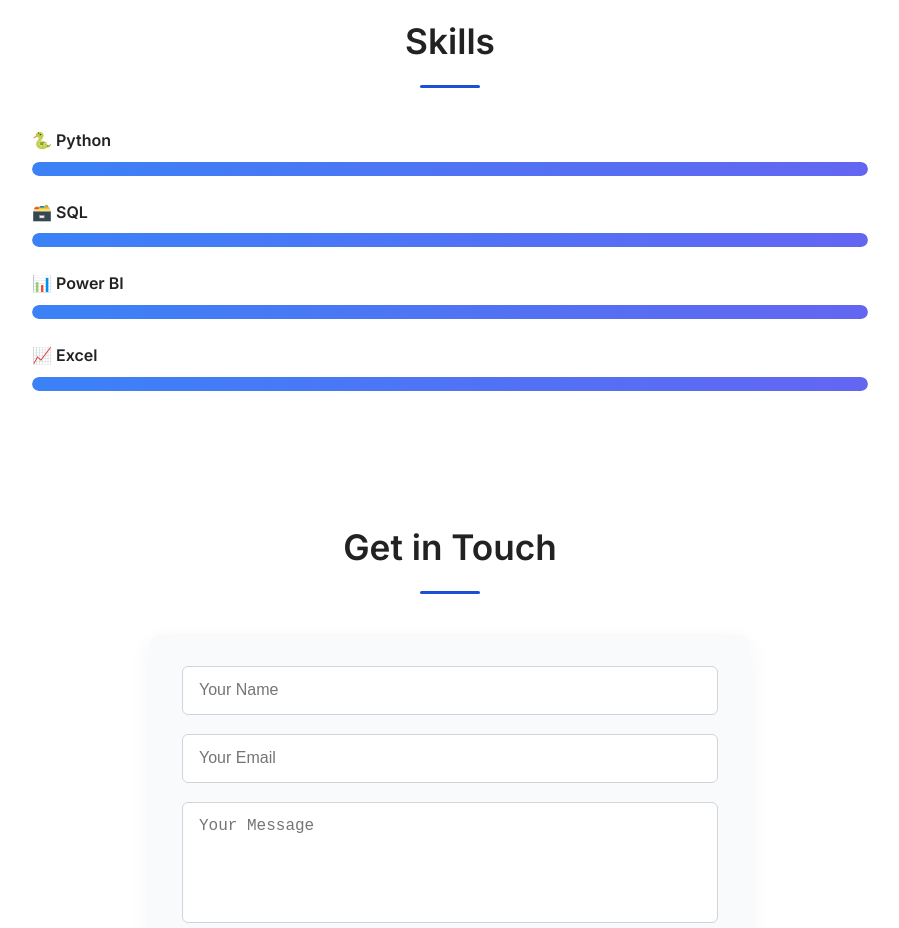
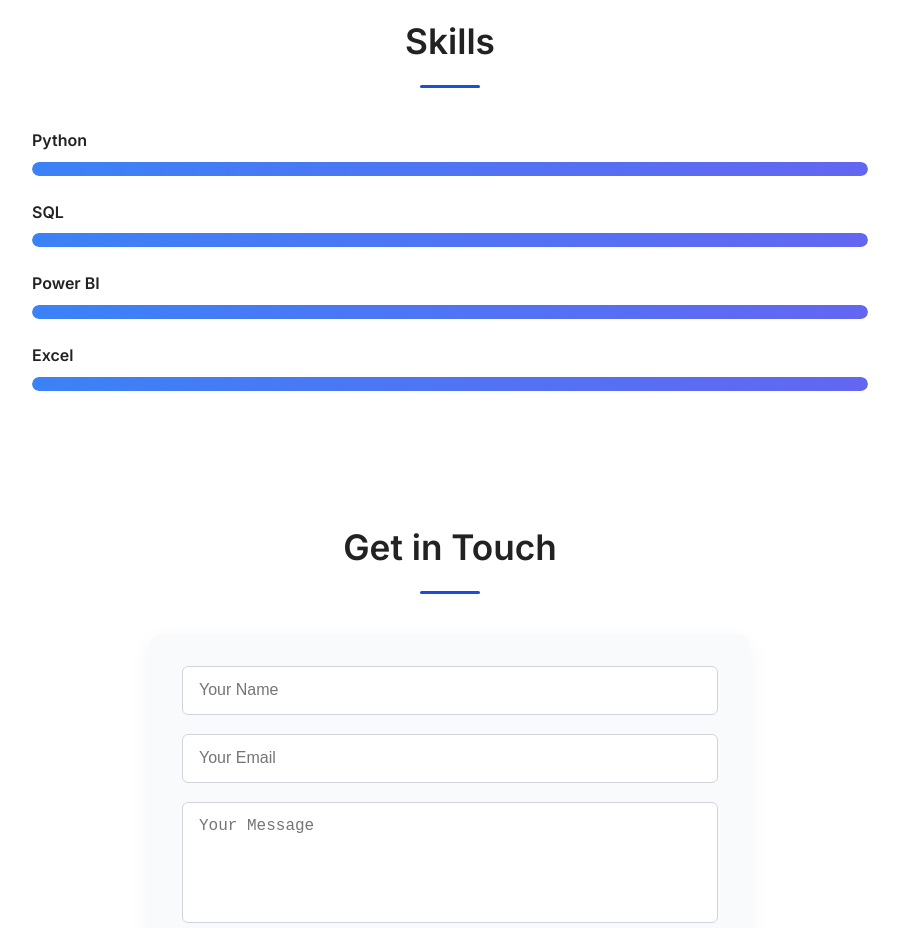
Before and after one commit to Dhanush081100/dhanush, a plain HTML site: page index.html in a window 1280 px wide. Shown: the part 1520-2448 px from the top of the page, without its empty margins (190-1089 px from the left). Drawn offline with nearby package versions, Linux system fonts and the light colour scheme.

Commit message:
Update index.html

```diff
--- a/index.html
+++ b/index.html
@@ -308,19 +308,19 @@
     <h2 class="section-title">Skills</h2>
     <div class="skills-bars">
       <div class="skill">
-        <span>🐍 Python</span>
+        <span>Python</span>
         <div class="bar"><div class="fill" style="width: 90%;"></div></div>
       </div>
       <div class="skill">
-        <span>🗃️ SQL</span>
+        <span>SQL</span>
         <div class="bar"><div class="fill" style="width: 85%;"></div></div>
       </div>
       <div class="skill">
-        <span>📊 Power BI</span>
+        <span>Power BI</span>
         <div class="bar"><div class="fill" style="width: 80%;"></div></div>
       </div>
       <div class="skill">
-        <span>📈 Excel</span>
+        <span>Excel</span>
         <div class="bar"><div class="fill" style="width: 75%;"></div></div>
       </div>
     </div>
```
